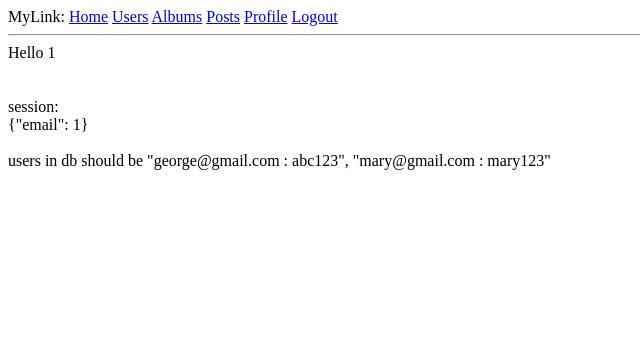
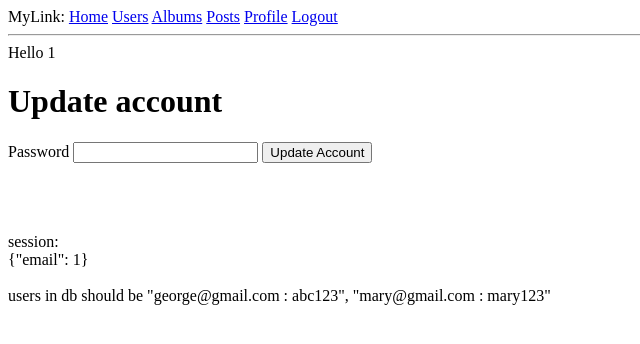
Before and after one commit to austinschwartz/MyLink, a Flask app: template templates/profile.html in a window 1280 px wide. Shown: the top 344 px of the page, without its empty margins (0-640 px from the left). Run offline with Flask 2, Linux system fonts and the light colour scheme; the template is opened without the code that fills it: values that come from a table or form of the project are taken from there, others are empty; the visitor is signed in with stand-in values (Sample User, id 1).

Commit message:
You can now change your password

```diff
--- a/forms.py
+++ b/forms.py
@@ -44,3 +44,10 @@ class LoginForm(Form):
     else:
       self.email.errors.append("Invalid e-mail or password")
       return False
+
+class EditProfileForm(Form):
+    password = PasswordField('Password', [validators.Required("Please enter a password.")])
+    submit = SubmitField("Update Account")
+
+def __init__(self, *args, **kwargs):
+    Form.__init__(self, *args, **kwargs)
--- a/main.py
+++ b/main.py
@@ -1,5 +1,5 @@
 from flask import Flask, render_template, session, redirect, url_for, escape, request, send_from_directory
-from forms import RegisterForm, LoginForm
+from forms import RegisterForm, LoginForm, EditProfileForm
 from models import db, User, Album, Picture, Post
 import os
 
@@ -15,7 +15,7 @@ def index():
         return render_template('index.html')
 
 ## Users
-@app.route('/user/<userid>')
+@app.route('/user/<int:userid>')
 def user(userid): # we'll let -1 mean the current user
     pass
 
@@ -23,7 +23,7 @@ def user(userid): # we'll let -1 mean the current user
 def users():
     return render_template('users.html', users = User.query.all())
 
-@app.route('/profile')
+@app.route('/profile', methods=['GET','POST'])
 def profile():
     if 'email' not in session:
         return redirect(url_for('login'))
@@ -33,10 +33,22 @@ def profile():
     if user is None:
         return redirect(url_for('login'))
     else:
-        return render_template('profile.html')
+        form = EditProfileForm()
+        if request.method == 'POST':
+            if form.validate() == False:
+                return render_template('profile.html', form=form)
+            else:
+                user = User.query.filter_by(email=session['email']).first()
+                user.password = form.password.data
+                db.session.commit()
+            return redirect(url_for('index'))
+        user = User.query.filter_by(email=session['email']).first()
+        #form.password = user.password
+        return render_template('profile.html', form=form)
+
 
 ## Posts
-@app.route('/post/<postid>')
+@app.route('/post/<int:postid>')
 def post(postid): # no default here, error if there is no postid
     pass
 
@@ -44,8 +56,9 @@ def post(postid): # no default here, error if there is no postid
 def posts():
     return render_template('posts.html', posts = Post.query.all())
 
+
 ## Albums
-@app.route('/album/<albumid>')
+@app.route('/album/<int:albumid>')
 def album(albumid): # no default here, error if there is no albumid
     album = Album.query.filter_by(id = albumid).first()
     pictures = Picture.query.filter_by(albumid = albumid)
@@ -96,6 +109,7 @@ def signup():
     elif request.method == 'GET':
         return render_template('register.html', form = form)
 
+
 ## Files
 @app.route('/<path:path>')
 def send_static(path):
--- a/templates/profile.html
+++ b/templates/profile.html
@@ -3,4 +3,20 @@
 
 Hello {{ session['email'] }}
 
+<h1>Update account</h1>
+
+{% for message in form.password.errors %}
+<div class="flash">{{ message }}</div>
+{% endfor %}
+
+<form action="{{ url_for('profile') }}" method = post>
+{{ form.hidden_tag() }}
+
+{{ form.password.label }}
+{{ form.password }}
+
+{{ form.submit }}
+</form>
+
+
 {% endblock %}
```
Also changed, not shown: templates/login.html (line endings or trailing spaces).
